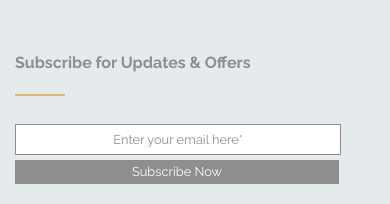
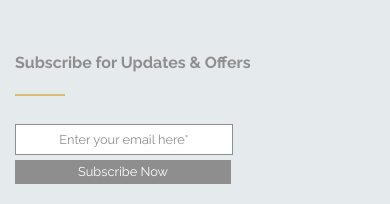
Before and after one commit to qnopka/Rio, a website: page index.html in a window 390 px wide. Shown: the part 2750-2954 px from the top of the page. Drawn offline with Linux system fonts and the light colour scheme.

Commit message:
правки

```diff
--- a/assets/scss/_footer.scss
+++ b/assets/scss/_footer.scss
@@ -68,10 +68,10 @@ footer {
     width: 89%;
     @media (max-width: 899px) {
       padding: 5px 1%;
-      width: 68%;
+      width: 50%;
     }
     @media (max-width: 550px) {
-      width: 88%;
+      width: 58%;
     }
 
     &::placeholder {
@@ -93,10 +93,10 @@ footer {
   font-size: 0.8em;
 
   @media (max-width: 899px) {
-    width: 70%;
+    width: 52%;
     padding: 5px 1%;
   }
   @media (max-width: 550px) {
-    width: 90%;
+    width: 60%;
   }
 }
```
Also changed, not shown: assets/css/style.css.
